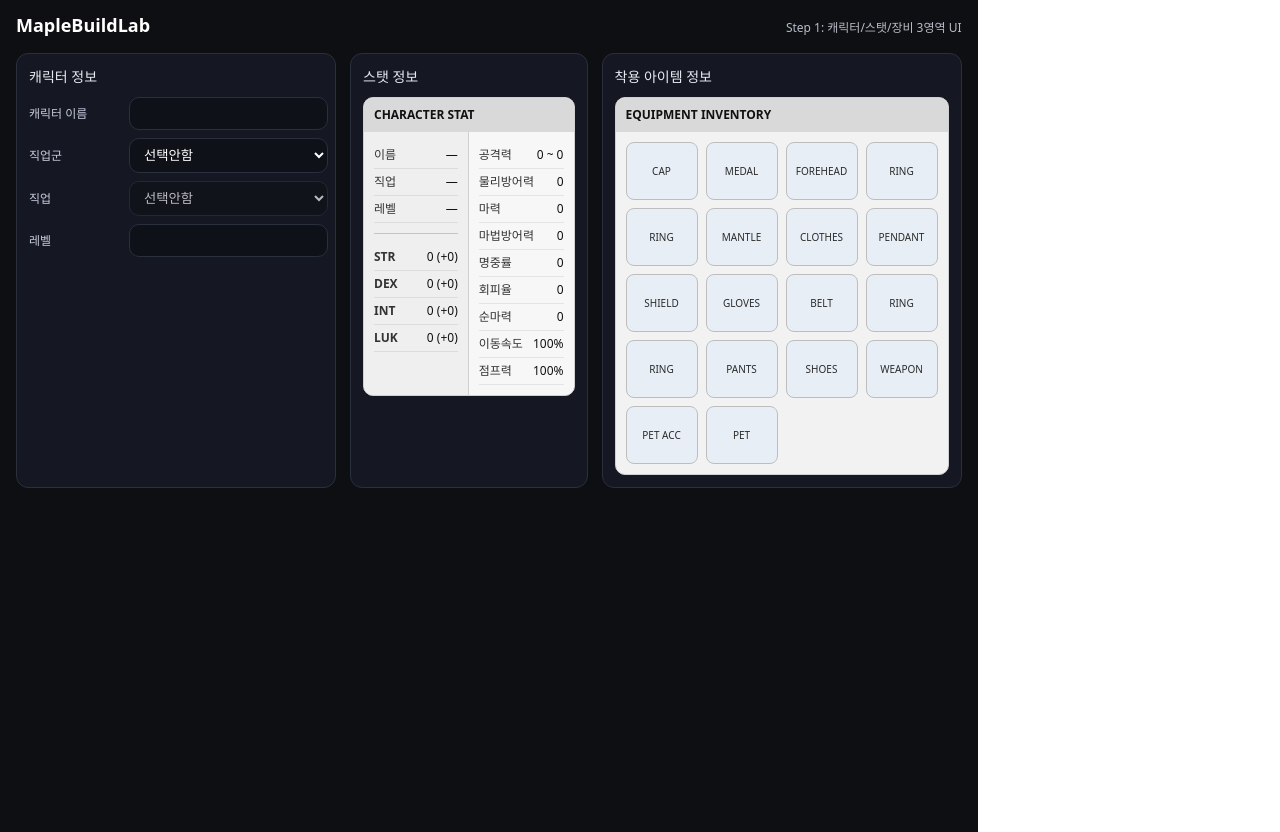
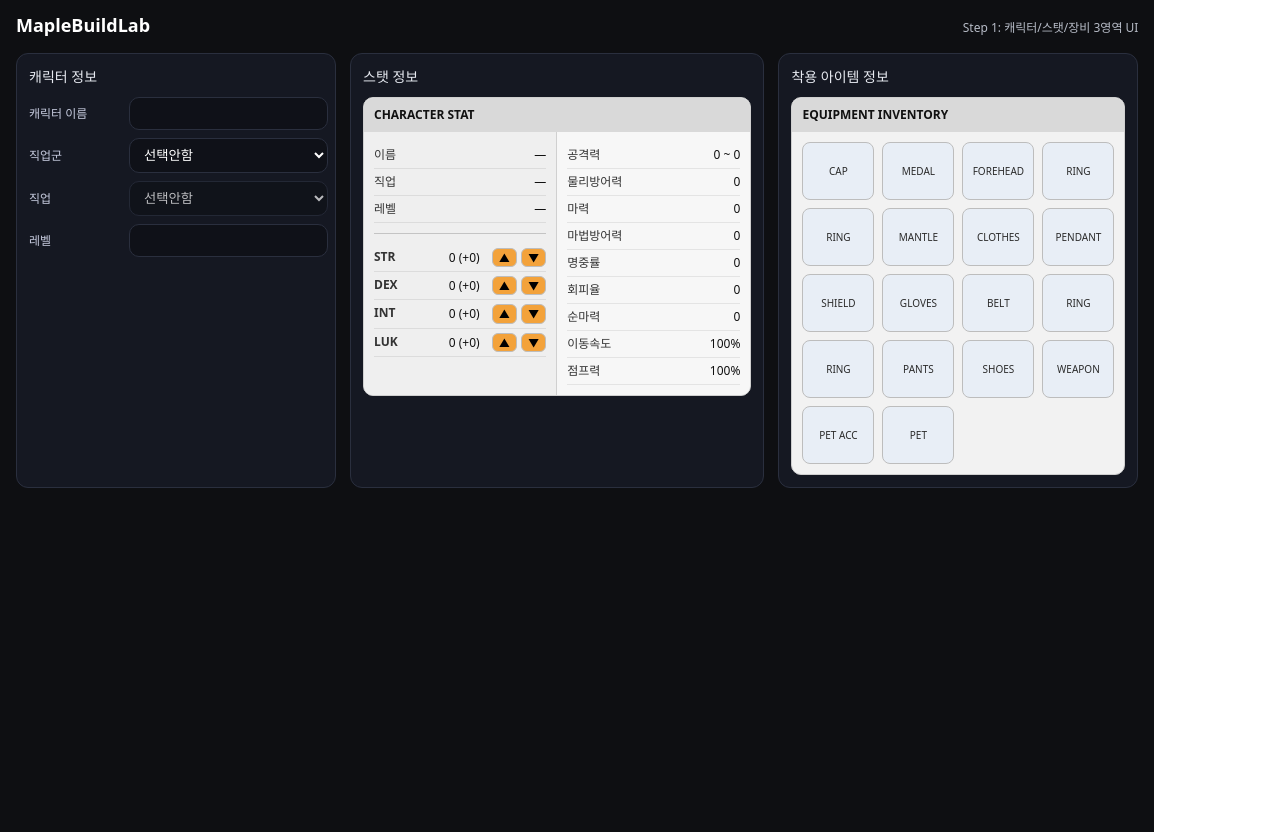
Before and after one commit to qjatjr48724/MapleBuildLab, a React (Vite) app in the folder MapleBuildLab/: page / in a window 1280 px wide. Built offline with nearby package versions, Linux system fonts and the light colour scheme.

Commit message:
20260215 - 순스탯 증감 기능 추가

```diff
--- a/MapleBuildLab/src/App.css
+++ b/MapleBuildLab/src/App.css
@@ -168,3 +168,26 @@
   color: #2b2b2b;
   user-select: none;
 }
+.statValue {
+  display: inline-block;
+  min-width: 72px; /* "999 (+99)" 정도까지 여유 */
+  text-align: right;
+  margin-right: 8px;
+  font-variant-numeric: tabular-nums;
+}
+
+
+.statArrow {
+  margin-left: 4px;
+  padding: 2px 6px;
+  border: 1px solid #bdbdbd;
+  border-radius: 6px;
+  background: #f3a23a;
+  cursor: pointer;
+  font-size: 11px;
+  line-height: 1.2;
+}
+
+.statArrow:active {
+  transform: translateY(1px);
+}
--- a/MapleBuildLab/src/App.tsx
+++ b/MapleBuildLab/src/App.tsx
@@ -13,6 +13,7 @@ export default function App() {
     level: "",
     jobGroup: "",
     jobId: "",
+    baseStats: { STR: 0, DEX: 0, INT: 0, LUK: 0 },
   }));
 
 
@@ -25,7 +26,7 @@ export default function App() {
 
       <main className="layout">
         <CharacterInfoPanel value={character} onChange={setCharacter} />
-        <StatWindow character={character} />
+        <StatWindow character={character} onChange={setCharacter} />
         <EquipmentGrid />
       </main>
     </div>
--- a/MapleBuildLab/src/components/StatWindow.tsx
+++ b/MapleBuildLab/src/components/StatWindow.tsx
@@ -7,8 +7,45 @@ import type { CharacterInfo } from "../types/character";
  * - 대신 캐릭터 정보(이름/직업군/레벨)는 App state를 받아와서 보여줌
  * - 입력이 비어 있을 때는 "—"로 표시해서 화면이 깔끔하게 보이게 함
  */
-export default function StatWindow(props: { character: CharacterInfo }) {
-  const { character } = props;
+export default function StatWindow(props: {
+  character: CharacterInfo;
+  onChange: (next: CharacterInfo) => void;
+}) {
+  const { character, onChange } = props;
+
+  function clamp0(n: number) {
+    return n < 0 ? 0 : n;
+  }
+
+  function setStat(key: "STR" | "DEX" | "INT" | "LUK", value: number) {
+    onChange({
+      ...character,
+      baseStats: {
+        ...character.baseStats,
+        [key]: clamp0(value),
+      },
+    });
+  }
+
+  function incStat(key: "STR" | "DEX" | "INT" | "LUK") {
+    setStat(key, character.baseStats[key] + 1);
+  }
+
+  function decStat(key: "STR" | "DEX" | "INT" | "LUK") {
+    setStat(key, character.baseStats[key] - 1);
+  }
+
+   // base(순스탯) + equip(장비스탯)을 "총합 (+장비)" 형태로 표시
+  function statText(base: number, equip: number) {
+    const total = base + equip;
+    const sign = equip >= 0 ? "+" : ""; // 음수면 그대로 (-3)처럼 보여야 해서 부호를 자동 처리
+    return `${total} (${sign}${equip})`;
+  }
+
+
+
+
+
 
   // 이름이 빈 문자열이면 "—"로 표시
   const nameText = character.name.trim() ? character.name.trim() : "—";
@@ -45,10 +82,38 @@ export default function StatWindow(props: { character: CharacterInfo }) {
             <div className="divider" />
 
             {/* Step 2에서 입력/증감 버튼을 붙일 예정(지금은 고정 표시) */}
-            <div className="row"><span className="key">STR</span><span className="val">0 (+0)</span></div>
-            <div className="row"><span className="key">DEX</span><span className="val">0 (+0)</span></div>
-            <div className="row"><span className="key">INT</span><span className="val">0 (+0)</span></div>
-            <div className="row"><span className="key">LUK</span><span className="val">0 (+0)</span></div>
+            <div className="row">
+              <span className="key">STR</span>
+              <span className="val">
+                <span className="statValue">{statText(character.baseStats.STR, 0)}</span>
+                <button className="statArrow" type="button" onClick={() => incStat("STR")}>▲</button>
+                <button className="statArrow" type="button" onClick={() => decStat("STR")}>▼</button>
+              </span>
+            </div>
+            <div className="row">
+              <span className="key">DEX</span>
+              <span className="val">
+                <span className="statValue">{statText(character.baseStats.DEX, 0)}</span>
+                <button className="statArrow" type="button" onClick={() => incStat("DEX")}>▲</button>
+                <button className="statArrow" type="button" onClick={() => decStat("DEX")}>▼</button>
+              </span>
+            </div>
+            <div className="row">
+              <span className="key">INT</span>
+              <span className="val">
+                <span className="statValue">{statText(character.baseStats.INT, 0)}</span>
+                <button className="statArrow" type="button" onClick={() => incStat("INT")}>▲</button>
+                <button className="statArrow" type="button" onClick={() => decStat("INT")}>▼</button>
+              </span>
+            </div>
+            <div className="row">
+              <span className="key">LUK</span>
+              <span className="val">
+                <span className="statValue">{statText(character.baseStats.LUK, 0)}</span>
+                <button className="statArrow" type="button" onClick={() => incStat("LUK")}>▲</button>
+                <button className="statArrow" type="button" onClick={() => decStat("LUK")}>▼</button>
+              </span>
+            </div>
           </div>
 
           {/* 오른쪽: 파생 능력치(지금은 0/100% 고정) */}
--- a/MapleBuildLab/src/types/character.ts
+++ b/MapleBuildLab/src/types/character.ts
@@ -6,4 +6,6 @@ export type CharacterInfo = {
   level: number | "";     // 레벨은 입력칸을 비워둘 수 있으니 "" 허용
   jobGroup: JobGroup | ""; // 선택안함 허용
   jobId: JobId | "";       // 선택안함 허용
+  baseStats: { STR: number; DEX: number; INT: number; LUK: number; };
+
 };
```
